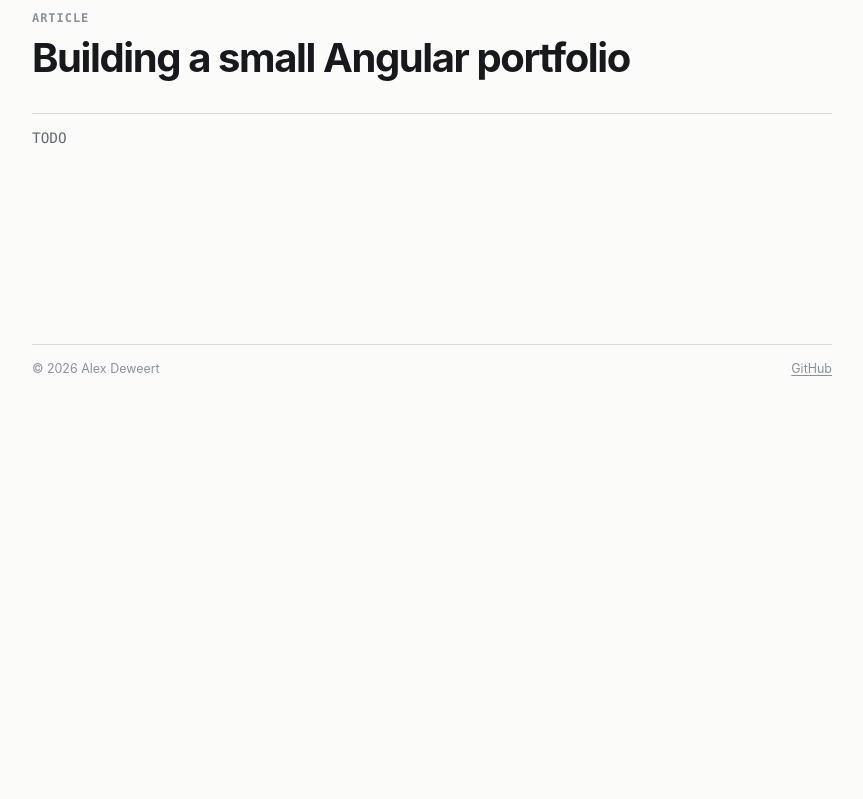
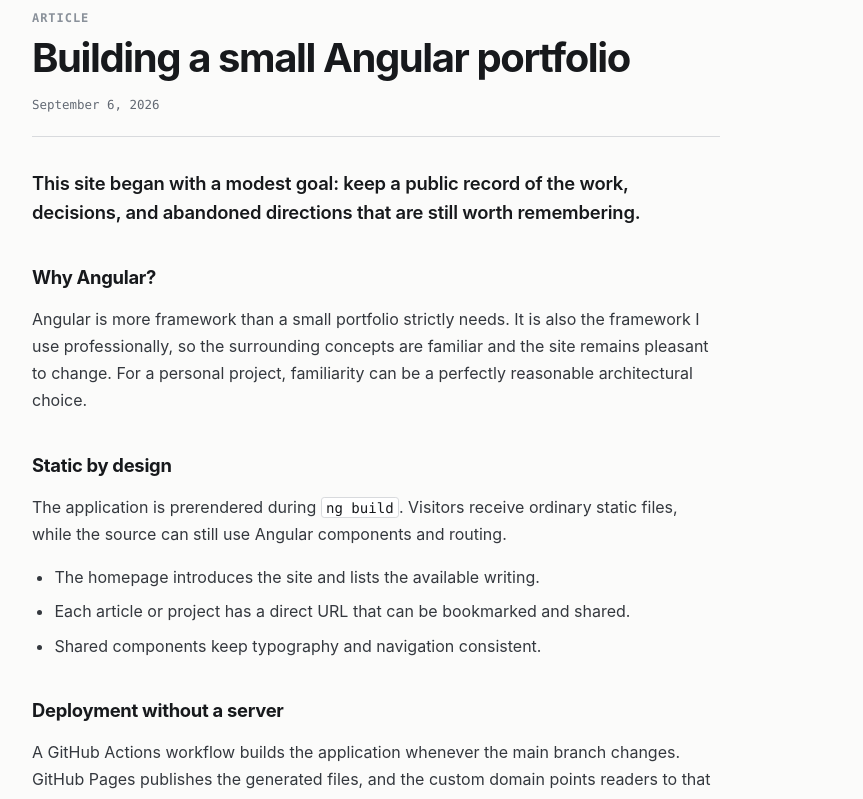
Before and after one commit to alexdeweert/addc, an Angular app: page /articles/building-a-small-angular-portfolio in a window 1280 px wide. Shown: the part 180-979 px from the top of the page, without its empty margins (208-1071 px from the left). Before the commit the page ends 800 px from the top, so only its background shows below. Built offline with nearby package versions, Linux system fonts and the light colour scheme.

Commit message:
Add reusable article page and example

```diff
--- a/src/app/app.routes.ts
+++ b/src/app/app.routes.ts
@@ -20,12 +20,11 @@ export const routes: Routes = [
   },
   {
     path: 'articles/building-a-small-angular-portfolio',
-    loadComponent: placeholderPage,
+    loadComponent: () =>
+      import('./articles/building-a-small-angular-portfolio/building-a-small-angular-portfolio').then(
+        ({ BuildingASmallAngularPortfolio }) => BuildingASmallAngularPortfolio,
+      ),
     title: 'Building a small Angular portfolio — Alex Deweert',
-    data: {
-      kind: 'Article',
-      title: 'Building a small Angular portfolio',
-    },
   },
   {
     path: 'articles/notes-from-the-workbench',
--- /dev/null
+++ b/src/app/article-page/article-page.html
@@ -0,0 +1,13 @@
+<article class="article-page">
+  <a class="article-page__back" routerLink="/">← HOME</a>
+
+  <header class="article-page__header">
+    <p class="article-page__kind">{{ kind() }}</p>
+    <h2>{{ title() }}</h2>
+    <time class="article-page__date" [attr.datetime]="dateTime()">{{ date() }}</time>
+  </header>
+
+  <div class="article-page__body">
+    <ng-content />
+  </div>
+</article>
--- /dev/null
+++ b/src/app/article-page/article-page.scss
@@ -0,0 +1,113 @@
+.article-page {
+  min-height: 20rem;
+}
+
+.article-page__back {
+  display: inline-block;
+  margin-bottom: 2.5rem;
+  color: var(--text-muted);
+  font-family: var(--font-mono);
+  font-size: 0.78rem;
+  font-weight: 650;
+  letter-spacing: 0.04em;
+  text-decoration: none;
+}
+
+.article-page__back:hover {
+  color: var(--accent);
+}
+
+.article-page__header {
+  max-width: 43rem;
+  padding-bottom: 1.5rem;
+  border-bottom: 1px solid var(--rule);
+}
+
+.article-page__kind {
+  margin: 0 0 0.65rem;
+  color: var(--text-faint);
+  font-family: var(--font-mono);
+  font-size: 0.75rem;
+  font-weight: 650;
+  letter-spacing: 0.08em;
+  text-transform: uppercase;
+}
+
+.article-page h2 {
+  margin: 0;
+  color: var(--text-strong);
+  font-size: clamp(1.7rem, 5vw, 2.5rem);
+  letter-spacing: -0.035em;
+  line-height: 1.15;
+}
+
+.article-page__date {
+  display: block;
+  margin-top: 1rem;
+  color: var(--text-muted);
+  font-family: var(--font-mono);
+  font-size: 0.78rem;
+}
+
+.article-page__body {
+  max-width: 43rem;
+  padding-top: 2rem;
+  color: var(--text);
+  font-size: 1rem;
+  line-height: 1.7;
+}
+
+.article-page__body > :first-child {
+  margin-top: 0;
+}
+
+.article-page__body p,
+.article-page__body ul,
+.article-page__body blockquote {
+  margin: 1rem 0 0;
+}
+
+.article-page__body h3 {
+  margin: 2.4rem 0 0;
+  color: var(--text-strong);
+  font-size: 1.15rem;
+  letter-spacing: -0.015em;
+  line-height: 1.35;
+}
+
+.article-page__body ul {
+  padding-left: 1.4rem;
+}
+
+.article-page__body li + li {
+  margin-top: 0.45rem;
+}
+
+.article-page__body code {
+  padding: 0.12em 0.3em;
+  border: 1px solid var(--rule);
+  border-radius: 0.2rem;
+  background: var(--surface);
+  color: var(--text-strong);
+  font-family: var(--font-mono);
+  font-size: 0.88em;
+}
+
+.article-page__body blockquote {
+  padding-left: 1rem;
+  border-left: 2px solid var(--accent);
+  color: var(--text-muted);
+}
+
+.article-page__body a {
+  color: var(--accent);
+  text-underline-offset: 0.2em;
+}
+
+.article-page__lede {
+  color: var(--text-strong);
+  font-size: 1.15rem;
+  font-weight: 620;
+  letter-spacing: -0.01em;
+  line-height: 1.55;
+}
--- /dev/null
+++ b/src/app/article-page/article-page.ts
@@ -0,0 +1,16 @@
+import { Component, input, ViewEncapsulation } from '@angular/core';
+import { RouterLink } from '@angular/router';
+
+@Component({
+  encapsulation: ViewEncapsulation.None,
+  imports: [RouterLink],
+  selector: 'app-article-page',
+  styleUrl: './article-page.scss',
+  templateUrl: './article-page.html',
+})
+export class ArticlePage {
+  readonly date = input.required<string>();
+  readonly dateTime = input.required<string>();
+  readonly kind = input('Article');
+  readonly title = input.required<string>();
+}
--- /dev/null
+++ b/src/app/articles/building-a-small-angular-portfolio/building-a-small-angular-portfolio.html
@@ -0,0 +1,46 @@
+<app-article-page
+  date="September 6, 2026"
+  dateTime="2026-09-06"
+  title="Building a small Angular portfolio"
+>
+  <p class="article-page__lede">
+    This site began with a modest goal: keep a public record of the work, decisions, and abandoned
+    directions that are still worth remembering.
+  </p>
+
+  <h3>Why Angular?</h3>
+  <p>
+    Angular is more framework than a small portfolio strictly needs. It is also the framework I use
+    professionally, so the surrounding concepts are familiar and the site remains pleasant to
+    change. For a personal project, familiarity can be a perfectly reasonable architectural choice.
+  </p>
+
+  <h3>Static by design</h3>
+  <p>
+    The application is prerendered during <code>ng build</code>. Visitors receive ordinary static
+    files, while the source can still use Angular components and routing.
+  </p>
+  <ul>
+    <li>The homepage introduces the site and lists the available writing.</li>
+    <li>Each article or project has a direct URL that can be bookmarked and shared.</li>
+    <li>Shared components keep typography and navigation consistent.</li>
+  </ul>
+
+  <h3>Deployment without a server</h3>
+  <p>
+    A GitHub Actions workflow builds the application whenever the main branch changes. GitHub Pages
+    publishes the generated files, and the custom domain points readers to that deployment.
+  </p>
+
+  <blockquote>
+    The goal is not to make a small website feel like a large application. The goal is to use
+    familiar tools without making the final result complicated.
+  </blockquote>
+
+  <h3>What comes next</h3>
+  <p>
+    The useful part starts after the infrastructure disappears into the background: replacing sample
+    entries with honest accounts of what each project attempted, what worked, and why the work
+    eventually stopped.
+  </p>
+</app-article-page>
--- /dev/null
+++ b/src/app/articles/building-a-small-angular-portfolio/building-a-small-angular-portfolio.ts
@@ -0,0 +1,9 @@
+import { Component } from '@angular/core';
+import { ArticlePage } from '../../article-page/article-page';
+
+@Component({
+  imports: [ArticlePage],
+  selector: 'app-building-a-small-angular-portfolio',
+  templateUrl: './building-a-small-angular-portfolio.html',
+})
+export class BuildingASmallAngularPortfolio {}
--- a/src/app/home/home.ts
+++ b/src/app/home/home.ts
@@ -18,7 +18,7 @@ export class Home {
       summary: 'What abandoned work can still teach us when the outcome is not a launch.',
     },
     {
-      date: 'TBD',
+      date: '2026-09-06',
       header: 'Building a small Angular portfolio',
       route: '/articles/building-a-small-angular-portfolio',
       summary: 'Static output, GitHub Actions, and choosing familiar tools over fashionable ones.',
```
